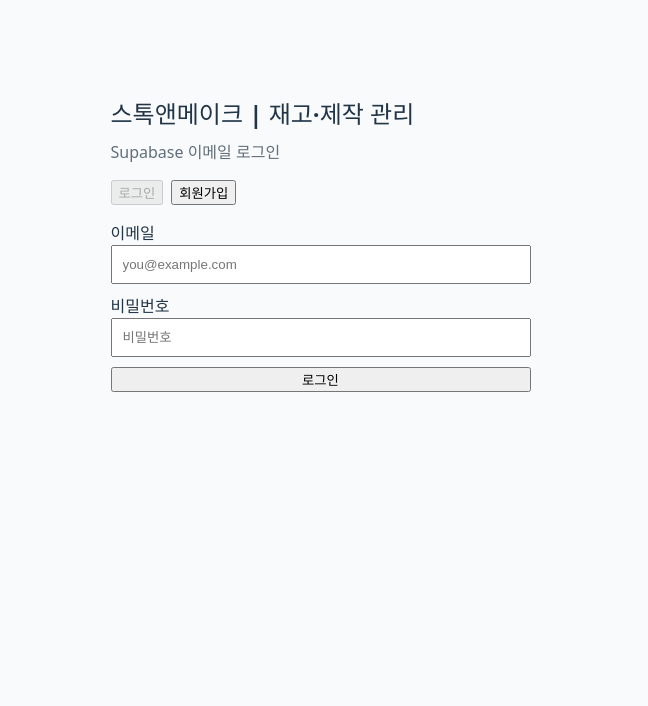
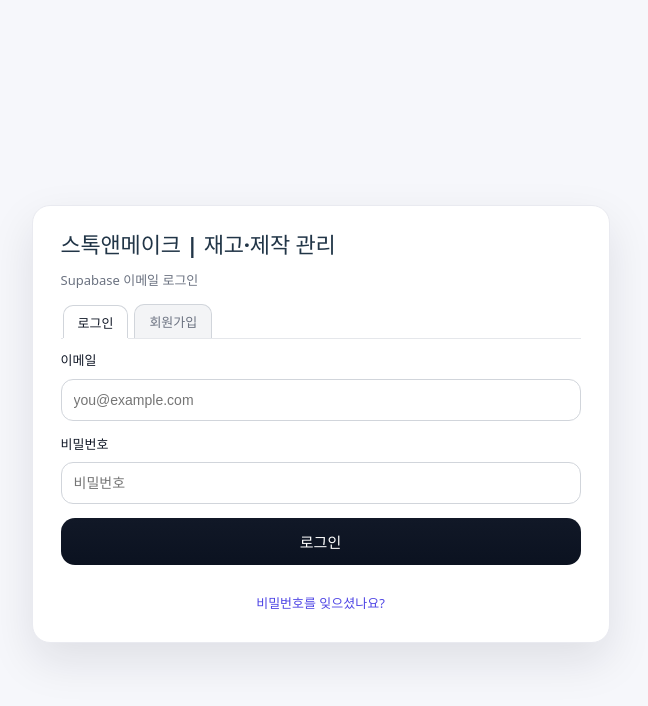
Before and after one commit to obggoods/shop-planner, a React (Vite) app: page /login in a window 1280 px wide. Shown: the top 706 px of the page, without its empty margins (312-960 px from the left). Built offline with nearby package versions, Linux system fonts and the light colour scheme; no server answers.

Commit message:
feat: login UI refine and add reset password page

```diff
--- a/src/App.tsx
+++ b/src/App.tsx
@@ -11,6 +11,8 @@
 import Pricing from "./pages/Pricing";
 import InviteGate from "./pages/InviteGate";
 import AdminInvites from "./pages/AdminInvites";
+import ResetPassword from "./pages/ResetPassword";
+
 
 import { supabase, getOrCreateMyProfile } from "./lib/supabaseClient";
 
@@ -190,7 +192,7 @@
 
       <Routes>
         <Route path="/login" element={<Login />} />
-
+        <Route path="/reset-password" element={<ResetPassword />} />
         <Route path="/" element={<Dashboard />} />
         <Route path="/master" element={<Master />} />
 
--- a/src/pages/Login.tsx
+++ b/src/pages/Login.tsx
@@ -1,7 +1,24 @@
+import "./auth.css";
 import { useEffect, useState } from "react";
 import { useNavigate } from "react-router-dom";
 import type { FormEvent } from "react";
 import { supabase } from "../lib/supabaseClient";
+
+async function handleForgotPassword() {
+  const email = prompt("가입한 이메일을 입력하세요");
+
+  if (!email) return;
+
+  const { error } = await supabase.auth.resetPasswordForEmail(email, {
+    redirectTo: `${window.location.origin}/reset-password`,
+  });
+
+  if (error) {
+    alert("메일 전송 실패: " + error.message);
+  } else {
+    alert("비밀번호 재설정 메일을 확인하세요!");
+  }
+}
 
 export default function Login() {
   const nav = useNavigate();
@@ -61,60 +78,81 @@
   };
 
   return (
-    <div style={{ maxWidth: 420, margin: "60px auto", padding: 16 }}>
-      <h2 style={{ marginBottom: 8 }}>스톡앤메이크 | 재고·제작 관리</h2>
-      <p style={{ marginTop: 0, opacity: 0.7 }}>Supabase 이메일 로그인</p>
+    <div className="auth-wrap">
+      <div className="auth-card">
+        <div className="auth-header">
+          <h2>스톡앤메이크 | 재고·제작 관리</h2>
+          <p>Supabase 이메일 로그인</p>
+        </div>
 
-      <div style={{ display: "flex", gap: 8, marginBottom: 16 }}>
+        <div className="auth-tabs">
           <button
             type="button"
             onClick={() => setMode("login")}
-          disabled={mode === "login"}
+            className={`auth-tab ${mode === "login" ? "active" : ""}`}
           >
             로그인
           </button>
           <button
             type="button"
             onClick={() => setMode("signup")}
-          disabled={mode === "signup"}
+            className={`auth-tab ${mode === "signup" ? "active" : ""}`}
           >
             회원가입
           </button>
         </div>
 
-      <form onSubmit={onSubmit} style={{ display: "grid", gap: 10 }}>
-        <label>
-          이메일
+        <form onSubmit={onSubmit} className="auth-form">
+          <div className="form-field">
+            <label htmlFor="email">이메일</label>
             <input
+              id="email"
               value={email}
               onChange={(e) => setEmail(e.target.value)}
               type="email"
               placeholder="you@example.com"
               required
-            style={{ width: "100%", padding: 10, boxSizing: "border-box" }}
+              autoComplete="email"
             />
-        </label>
+          </div>
 
-        <label>
-          비밀번호
+          <div className="form-field">
+            <label htmlFor="password">비밀번호</label>
             <input
+              id="password"
               value={password}
               onChange={(e) => setPassword(e.target.value)}
               type="password"
               placeholder="비밀번호"
               required
-            style={{ width: "100%", padding: 10, boxSizing: "border-box" }}
+              autoComplete={mode === "signup" ? "new-password" : "current-password"}
             />
-        </label>
+          </div>
 
-        <button type="submit" disabled={loading}>
+          <button type="submit" disabled={loading} className="primary-btn">
             {loading ? "처리 중..." : mode === "signup" ? "회원가입" : "로그인"}
           </button>
 
-        {message && (
-          <div style={{ padding: 10, background: "#f3f4f6" }}>{message}</div>
-        )}
+          {/* ✅ 고정 높이 footer 슬롯: 탭 바뀌어도 카드 높이 고정 */}
+          <div className="auth-footer">
+            <button
+              type="button"
+              onClick={handleForgotPassword}
+              className={`link-btn ${mode !== "login" ? "link-placeholder" : ""}`}
+              disabled={mode !== "login"}
+              tabIndex={mode !== "login" ? -1 : 0}
+              aria-hidden={mode !== "login"}
+            >
+              비밀번호를 잊으셨나요?
+            </button>
+
+            {/* ✅ message도 항상 자리 확보 */}
+            <div className={`notice ${message ? "" : "notice-placeholder"}`}>
+              {message || " "}
+            </div>
+          </div>
         </form>
+      </div>
     </div>
   );
 }
--- /dev/null
+++ b/src/pages/ResetPassword.tsx
@@ -0,0 +1,39 @@
+import { useState } from "react";
+import { supabase } from "../lib/supabaseClient";
+
+export default function ResetPassword() {
+  const [password, setPassword] = useState("");
+  const [loading, setLoading] = useState(false);
+
+  async function handleUpdatePassword() {
+    setLoading(true);
+
+    const { error } = await supabase.auth.updateUser({
+      password,
+    });
+
+    if (error) {
+      alert("변경 실패: " + error.message);
+    } else {
+      alert("비밀번호가 변경되었습니다!");
+      window.location.href = "/";
+    }
+
+    setLoading(false);
+  }
+
+  return (
+    <div style={{ padding: 40 }}>
+      <h2>새 비밀번호 설정</h2>
+      <input
+        type="password"
+        placeholder="새 비밀번호"
+        value={password}
+        onChange={(e) => setPassword(e.target.value)}
+      />
+      <button onClick={handleUpdatePassword} disabled={loading}>
+        변경하기
+      </button>
+    </div>
+  );
+}
--- /dev/null
+++ b/src/pages/auth.css
@@ -0,0 +1,317 @@
+/* src/pages/auth.css */
+
+.auth-wrap {
+    min-height: 100vh;
+    display: grid;
+    place-items: center;
+    padding: 24px;
+    background: #f6f7fb;
+  }
+
+  .auth-card {
+    width: 100%;
+    max-width: 520px;
+    background: #fff;
+    border: 1px solid #e9eaf0;
+    border-radius: 18px;
+    box-shadow: 0 18px 45px rgba(20, 20, 40, 0.10);
+      /* ✅ 기존 padding: 28px; 이었으면 아래로 교체 */
+    padding: 22px 28px 0px;  /* 위/좌우/아래 */
+    position: relative;
+  }
+
+  /* header */
+  .auth-header h2 {
+    margin: 0;
+    font-size: 22px;
+    letter-spacing: -0.2px;
+  }
+
+  .auth-header p {
+    margin: 10px 0 0;
+    font-size: 13px;
+    color: #6b7280;
+  }
+
+  .auth-tab {
+    appearance: none;
+    border: 1px solid #e5e7eb;
+    border-bottom: none;
+
+    background: #f3f4f6;
+    color: #6b7280;
+
+    border-top-left-radius: 10px;
+    border-top-right-radius: 10px;
+
+    padding: 7px 14px;
+    font-size: 13px;
+    font-weight: 700;
+
+    cursor: pointer;
+    transition: background 120ms ease, color 120ms ease, border-color 120ms ease;
+  }
+
+  .auth-tab:hover {
+    background: #eef2ff;
+    color: #374151;
+    border-color: #d1d5db;
+  }
+
+  /* ✅ 핵심: active 탭이 카드(본문)과 연결되게 아래 라인을 덮음 */
+  .auth-tab.active {
+    background: #ffffff;
+    color: #111827;
+    border-color: #d1d5db;
+
+    position: relative;
+    top: 1px;              /* 밑줄과 겹치게 */
+    z-index: 2;
+  }
+
+  /* ✅ active 탭의 "아래쪽"이 카드 흰색으로 이어지게 (끊김 없게) */
+  .auth-tab.active::after {
+    content: "";
+    position: absolute;
+    left: -1px;
+    right: -1px;
+    bottom: -1px;
+    height: 2px;
+    background: #ffffff;   /* 카드 배경색 */
+  }
+
+  .auth-tab {
+    appearance: none;
+    border: 1px solid #e5e7eb;
+    border-bottom: none;            /* ✅ 활성 탭이 위로 올라온 느낌 */
+    background: #f3f4f6;
+    color: #6b7280;
+
+    border-top-left-radius: 10px;
+    border-top-right-radius: 10px;
+    border-bottom-left-radius: 0;
+    border-bottom-right-radius: 0;
+
+    padding: 8px 14px;
+    font-size: 13px;
+    font-weight: 600;
+
+    cursor: pointer;
+    transition: background 120ms ease, color 120ms ease, border-color 120ms ease;
+  }
+
+  .auth-tab:hover {
+    background: #eef2ff;
+    color: #374151;
+    border-color: #d1d5db;
+    transform: none;               /* 기존 hover 이동 제거 */
+  }
+
+  .auth-tab.active {
+    background: #ffffff;
+    color: #111827;
+    border-color: #d1d5db;
+    position: relative;
+    top: 1px;                      /* ✅ 아래 라인 덮어서 '붙어있는' 느낌 */
+  }
+
+  /* (선택) 탭이 너무 커 보이면 버튼 높이 더 줄이기 */
+  .auth-tab,
+  .auth-tab.active {
+    padding-top: 7px;
+    padding-bottom: 7px;
+  }
+
+  .auth-tab {
+    appearance: none;
+    border: 1px solid #e5e7eb;
+    background: #f9fafb;
+    color: #111827;
+    border-radius: 12px;
+    padding: 10px 12px;
+    font-size: 14px;
+    font-weight: 600;
+    cursor: pointer;
+    transition: background 120ms ease, border-color 120ms ease, transform 120ms ease;
+  }
+
+  .auth-tab:hover {
+    transform: translateY(-1px);
+    border-color: #cbd5e1;
+  }
+
+  .auth-tab.active {
+    background: #111827;
+    border-color: #111827;
+    color: #fff;
+  }
+
+  /* form */
+  .auth-form {
+    margin-top: 12px;
+    display: grid;
+    gap: 14px;
+  }
+
+  .form-field {
+    display: grid;
+    gap: 8px;
+  }
+
+  .form-field label {
+    display: block;
+    font-size: 13px;
+    font-weight: 600;
+    color: #111827;
+  }
+
+  .form-field input {
+    width: 100%;
+    box-sizing: border-box;
+    appearance: none;
+    border: 1px solid #d1d5db;
+    background: #fff;
+    border-radius: 12px;
+    padding: 12px 12px;
+    font-size: 14px;
+    outline: none;
+    transition: border-color 120ms ease, box-shadow 120ms ease;
+  }
+
+  .form-field input:focus {
+    border-color: #9aa4ff;
+    box-shadow: 0 0 0 4px rgba(154, 164, 255, 0.18);
+  }
+
+  .primary-btn {
+    width: 100%;
+    appearance: none;
+    border: 0;
+    border-radius: 14px;
+    padding: 13px 14px;
+    font-size: 15px;
+    font-weight: 800;
+    cursor: pointer;
+    background: linear-gradient(180deg, #111827, #0b1220);
+    color: #fff;
+    transition: transform 120ms ease, opacity 120ms ease;
+  }
+
+  .primary-btn:hover {
+    transform: translateY(-1px);
+  }
+
+  .primary-btn:disabled {
+    opacity: 0.6;
+    cursor: not-allowed;
+    transform: none;
+  }
+
+  .link-btn {
+    appearance: none;
+    border: 0;
+    background: transparent;
+    padding: 6px 0 0;
+    font-size: 13px;
+    color: #4f46e5;
+    cursor: pointer;
+    text-align: center;
+  }
+
+  .link-btn:hover {
+    text-decoration: underline;
+  }
+
+  .notice {
+    padding: 12px 12px;
+    border-radius: 12px;
+    background: #f3f4f6;
+    font-size: 13px;
+    color: #111827;
+  }
+
+  /* ===== Excel-like tabs (force override) ===== */
+.auth-tabs {
+    margin-top: 14px !important;
+    display: flex !important;
+    gap: 6px !important;
+    align-items: flex-end !important;
+
+    /* 트랙 라인 */
+    border-bottom: 1px solid #e5e7eb !important;
+
+    /* 카드 padding과 자연스럽게 */
+    padding-left: 2px !important;
+  }
+
+  /* 알약 버튼 느낌 제거: 아래는 직각, 위만 둥글게 */
+  .auth-tab {
+    border: 1px solid #d1d5db !important;
+    border-bottom: none !important;
+
+    background: #f3f4f6 !important;
+    color: #6b7280 !important;
+
+    border-radius: 10px 10px 0 0 !important; /* ✅ 여기 핵심 */
+
+    padding: 7px 14px !important;
+    font-size: 13px !important;
+    font-weight: 700 !important;
+
+    box-shadow: none !important;
+    transform: none !important;
+
+    position: relative !important;
+    cursor: pointer !important;
+  }
+
+  .auth-tab:hover {
+    background: #eef2ff !important;
+    color: #374151 !important;
+  }
+
+  /* 활성 탭: 종이처럼 올라오고, 아래 라인을 흰색으로 덮어서 본문과 연결 */
+  .auth-tab.active {
+    background: #ffffff !important;
+    color: #111827 !important;
+    border-color: #d1d5db !important;
+
+    top: 1px !important;     /* 트랙 라인과 겹치게 */
+    z-index: 3 !important;
+  }
+
+  /* 활성 탭 아래쪽을 흰색으로 "메우기" */
+  .auth-tab.active::after {
+    content: "" !important;
+    position: absolute !important;
+    left: -1px !important;
+    right: -1px !important;
+    bottom: -1px !important;
+    height: 2px !important;
+    background: #ffffff !important;
+  }
+/* 로그인/회원가입 높이 맞추기용 자리 유지 */
+.link-placeholder {
+    visibility: hidden; /* 공간은 차지, 글씨만 숨김 */
+    pointer-events: none;
+  }
+  .auth-footer {
+    display: grid;
+    gap: 6px;        /* 간격 줄이기 */
+    margin-top: 8px;
+    min-height: 38px;
+  }
+
+  .link-placeholder {
+    visibility: hidden;
+    pointer-events: none;
+  }
+
+  .notice-placeholder {
+    visibility: hidden;
+  }
+
+  /* 혹시 전역CSS가 disabled 버튼을 숨길 경우 방어 */
+  .auth-footer .link-btn:disabled {
+    display: inline-block;
+  }
```
Lines whose indentation alone changed are shown as unchanged.
